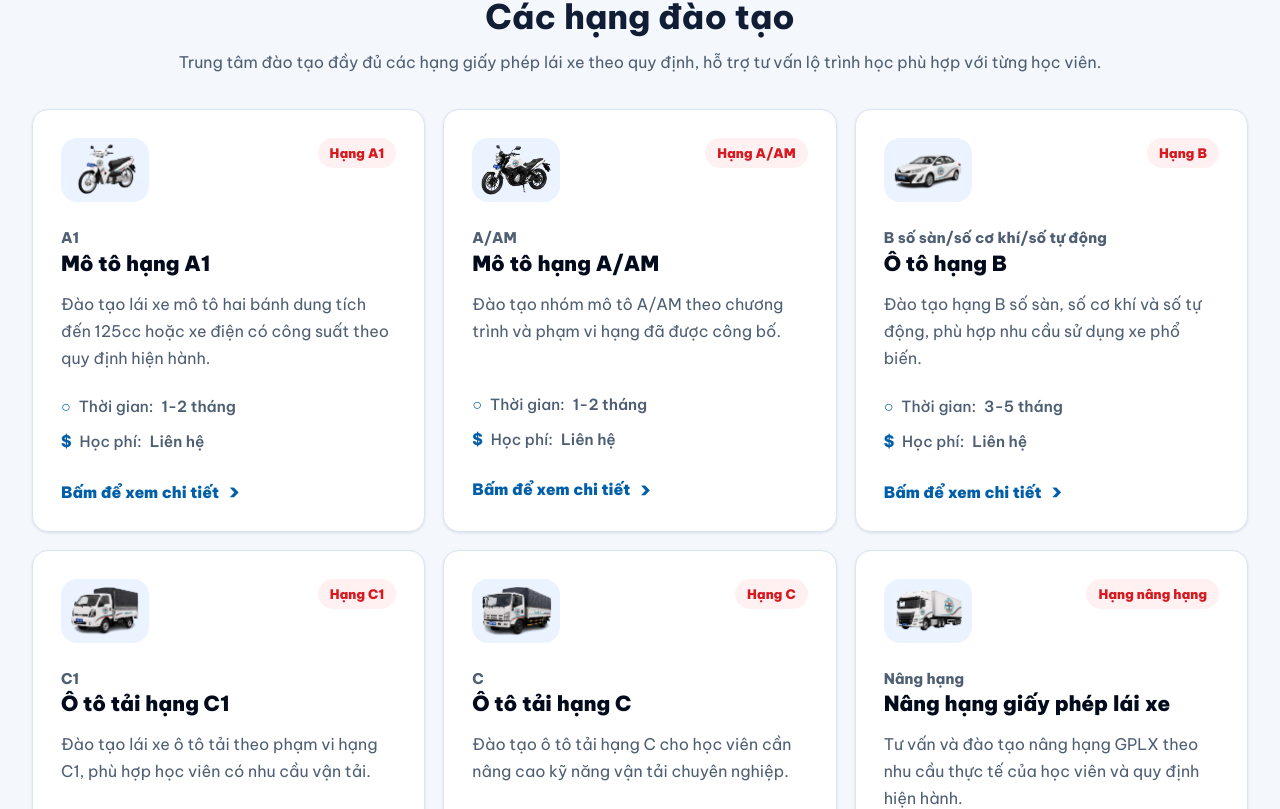
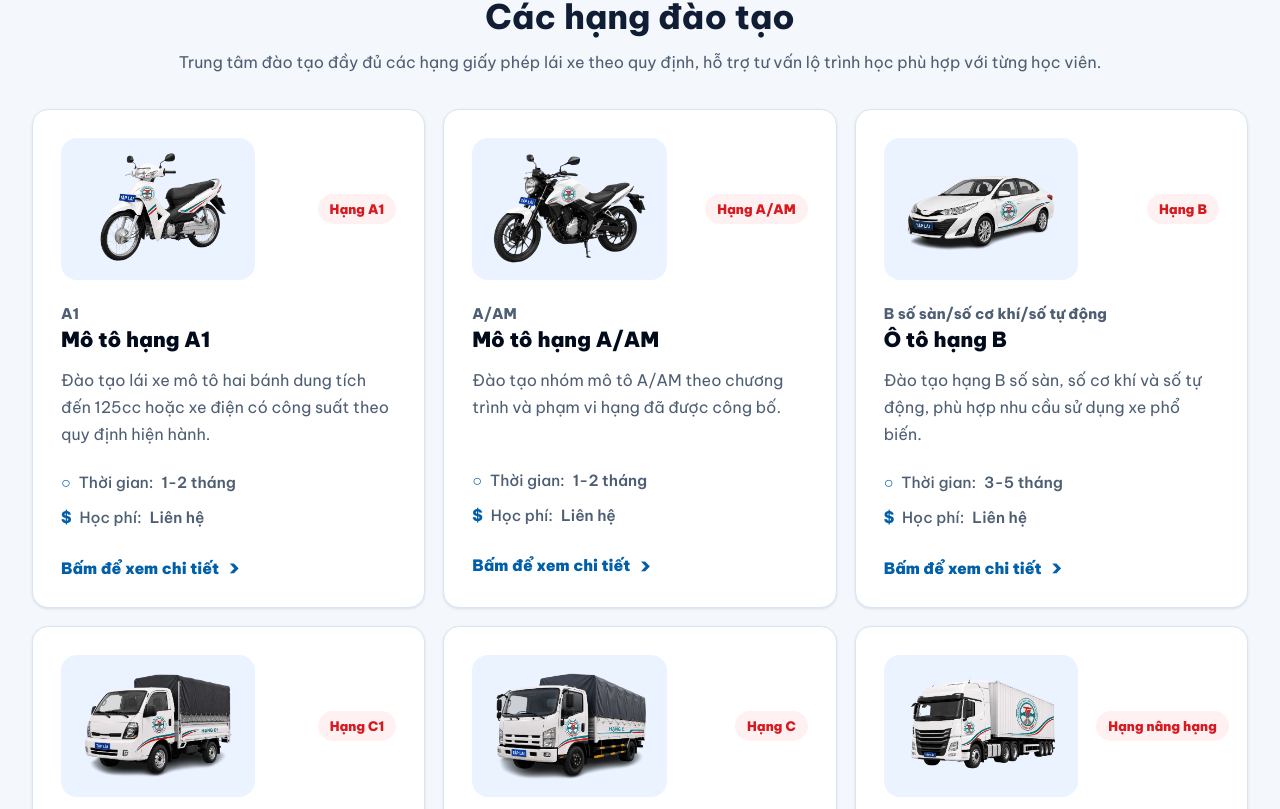
Before and after one commit to iamthais2hag/WebSite-TTDTLXCGDB-ThanhCong, a React (Vite) app in the folder client/: page / in a window 1280 px wide. Shown: the part 3411-4220 px from the top of the page. Built offline with nearby package versions, Linux system fonts and the light colour scheme; no server answers.

Commit message:
Phong to anh hang dao tao

```diff
--- a/client/src/App.css
+++ b/client/src/App.css
@@ -727,17 +727,18 @@ input {
 
 .training-card__top {
   display: flex;
-  align-items: flex-start;
+  align-items: center;
   justify-content: space-between;
-  gap: 16px;
-  margin-bottom: 24px;
+  gap: 18px;
+  margin-bottom: 22px;
 }
 
 .training-card__media {
-  width: 88px;
-  height: 64px;
+  width: min(58%, 240px);
+  height: 142px;
   min-height: 0;
   margin: 0;
+  padding: 12px;
   display: flex;
   align-items: center;
   justify-content: center;
@@ -748,9 +749,9 @@ input {
 
 .training-card__media img {
   display: block;
-  width: min(100%, 78px);
+  width: 100%;
   max-width: 100%;
-  max-height: 54px;
+  max-height: 118px;
   height: auto;
   object-fit: contain;
 }
@@ -1665,10 +1666,11 @@ input {
 }
 
 .training-card__media {
-  width: 88px;
-  height: 64px;
+  width: min(58%, 240px);
+  height: 142px;
   min-height: 0;
   margin: 0;
+  padding: 12px;
   border-radius: 16px;
   background: #eaf3ff;
 }
```
